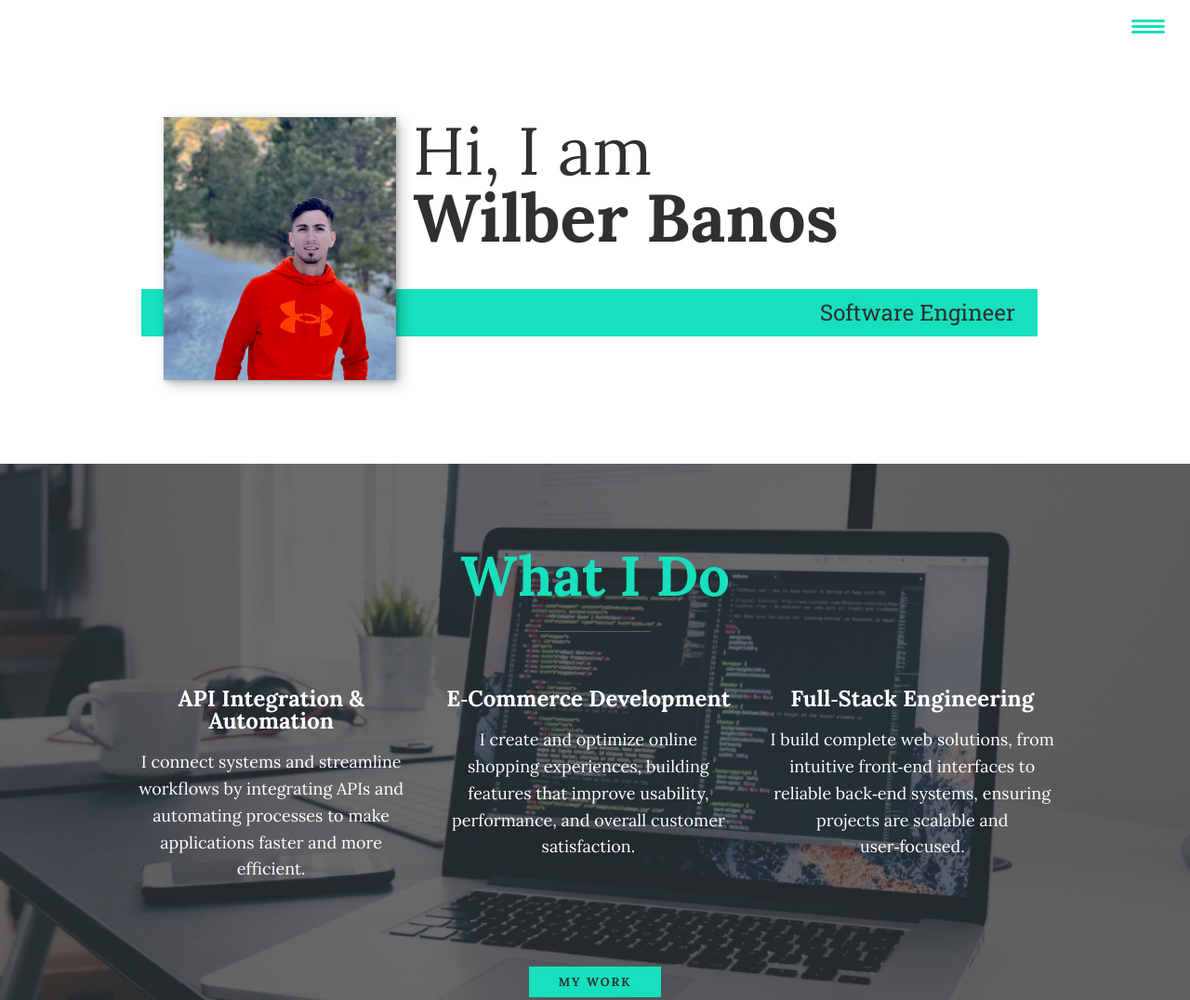
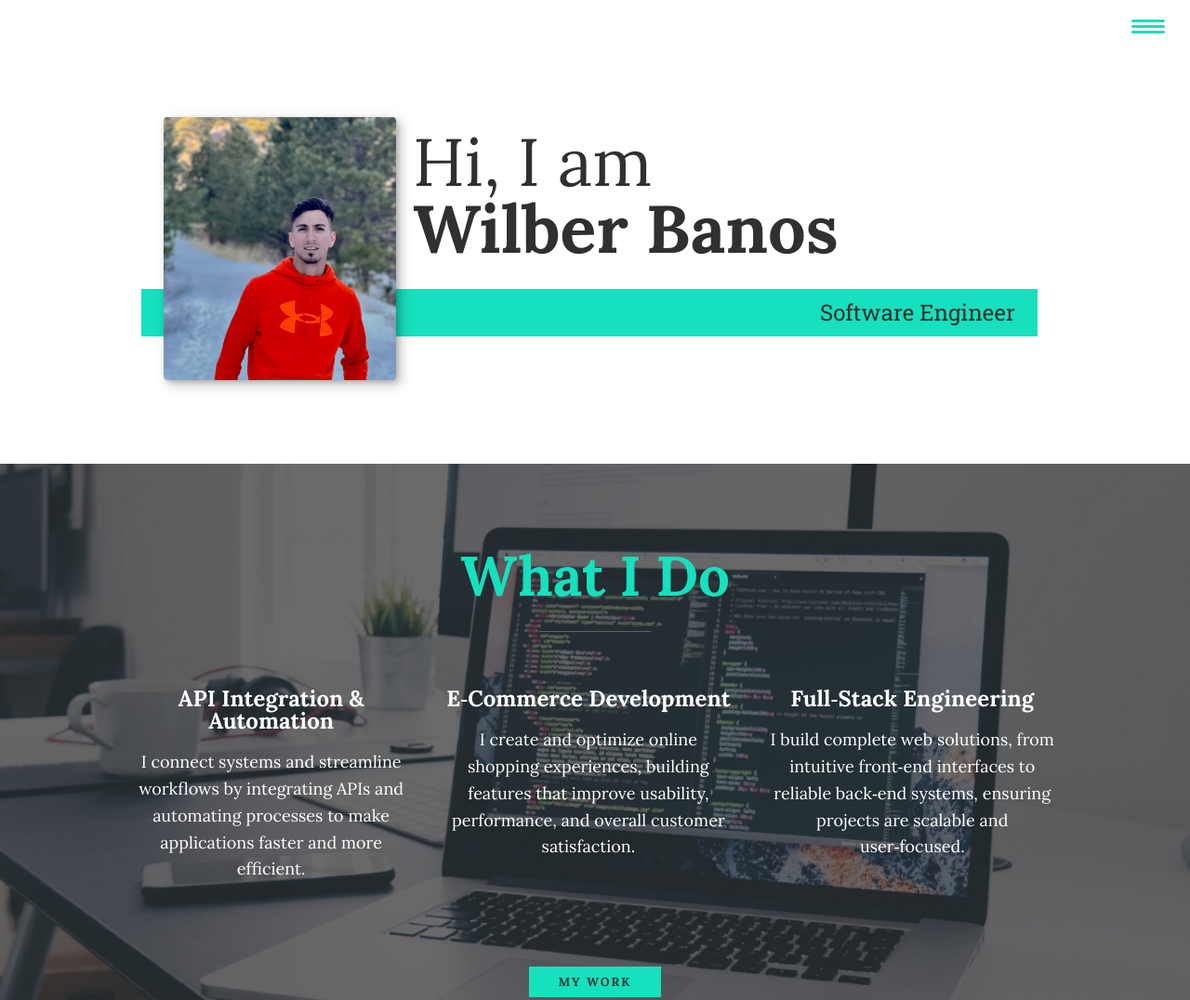
Before and after one commit to Wbaos/PortFolio, a plain HTML site: page index.html in a window 1280 px wide. Shown: the top 1076 px of the page at 93% size. Drawn offline with nearby package versions, Linux system fonts and the light colour scheme.

Commit message:
Changed styling so on Safari it looks the same as in Chrome

```diff
--- a/css/style.css
+++ b/css/style.css
@@ -271,16 +271,18 @@ header {
     grid-template-areas:
       "img title"
       "img subtitle";
-    grid-template-columns: min-content auto;
+    grid-template-columns: 250px 1fr;
+    align-items: center;
   }
 
   .intro__img {
     grid-area: img;
-    min-width: 250px;
-    height: 100%;
+    width: 250px;
+    height: auto;
+    object-fit: cover;
     position: relative;
     z-index: 2;
-    object-fit: cover;
+    border-radius: 4px;
   }
 
   .section__subtitle--intro {
```
